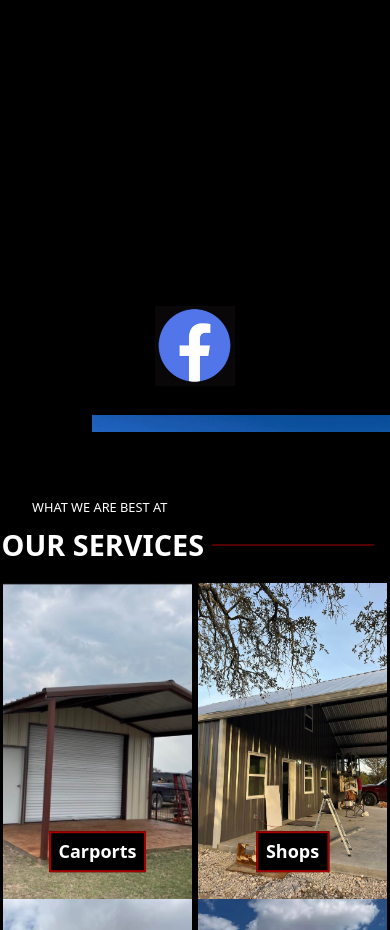
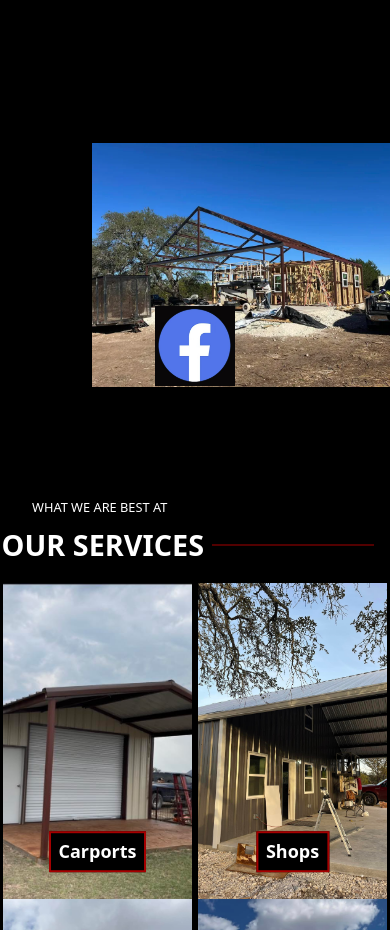
Before and after one commit to nicoleables/Premier-Exterior-Contruction, a React (Vite) app: page / in a window 390 px wide. Shown: the part 1420-2350 px from the top of the page. Built offline with nearby package versions, Linux system fonts and the light colour scheme.

Commit message:
Update about.css

```diff
--- a/src/styles/about.css
+++ b/src/styles/about.css
@@ -154,7 +154,7 @@
   }
 
   .aboutpic {
-    margin-top: 5rem; /* Further reduce top margin */
+    margin-top: 5rem !important; /* Further reduce top margin */
     height: auto;
     width: 150%; /* Use percentage for responsive width */
     max-width: 700px; /* Add max-width to prevent overflow */
```
